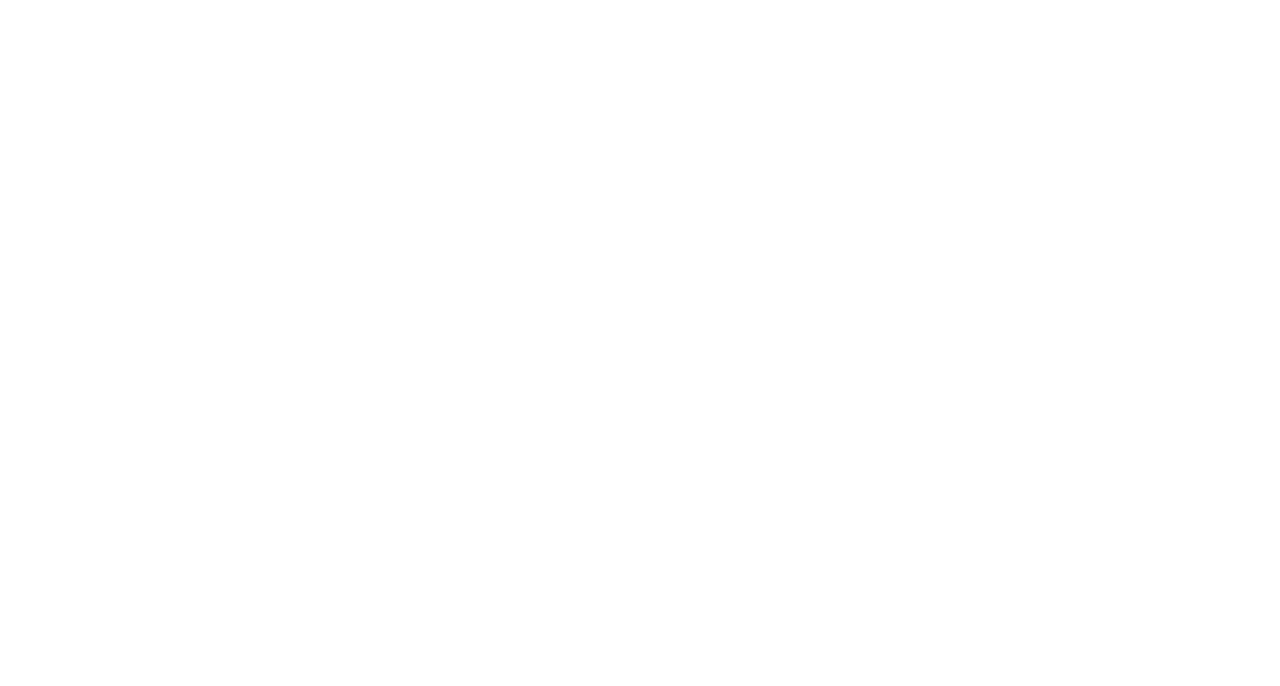
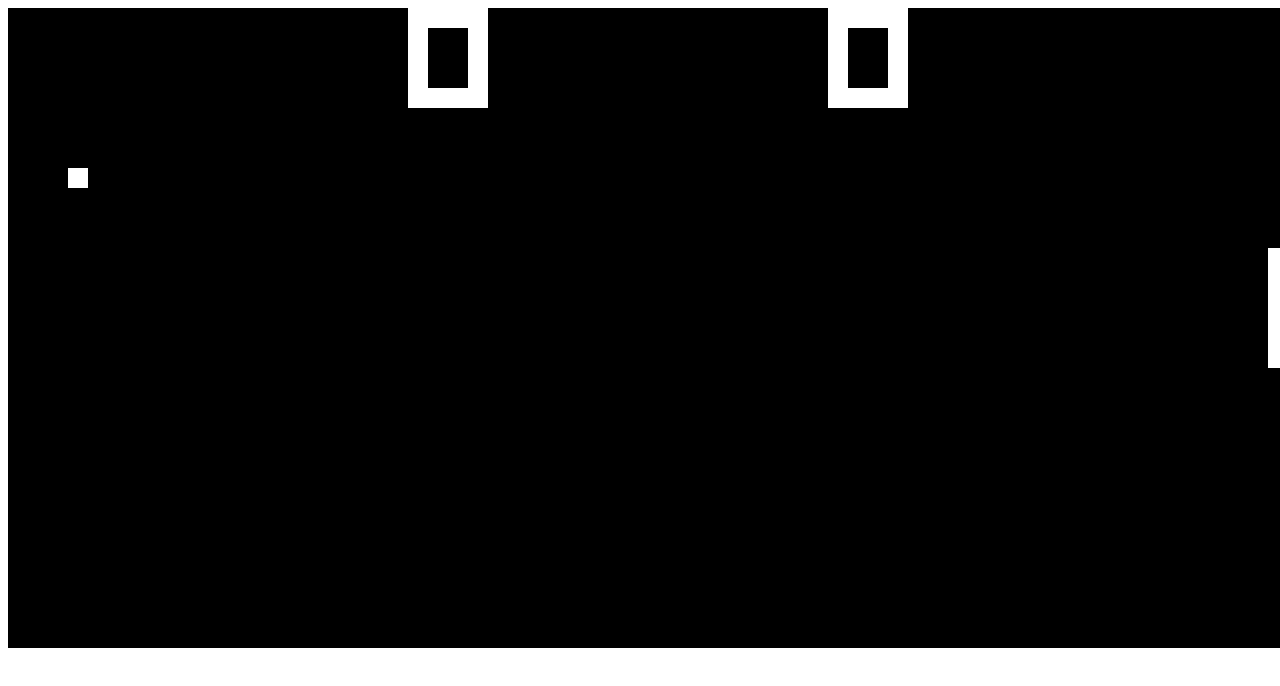
Before and after one commit to alanmacleod/chip8, a website built with webpack: page build/index.html in a window 1280 px wide. Built offline with nearby package versions, Linux system fonts and the light colour scheme.

Commit message:
Almost running. DOM rendering and scaling added. Processing now with requestAnimationFrame()

```diff
--- a/chip8.js
+++ b/chip8.js
@@ -4,16 +4,22 @@ import CPU                from './system/cpu/cpu';
 import RAM                from './system/ram';
 import Loader             from './util/loader';
 import GFX                from './system/gfx';
+import Renderer           from './dom/renderer';
+
+const BIOS_URL = "./bios.json";
 
 export default class Chip8 extends Base
 {
-  constructor()
+  constructor(displayElement)
   {
     super();
 
     this.ram = new RAM();
-    this.gfx = new GFX(this.ram);
-    this.cpu = new CPU(this.gfx);
+    this.gfx = new GFX(this.ram.data);
+    this.cpu = new CPU(this.gfx, this.ram);
+    this.renderer = new Renderer(displayElement, this.gfx.display, this.gfx.size(), 20);
+
+    this.loader = new Loader();
 
     this.ram.on('gpf', (function(data) {
       this.emit('error', data);
@@ -24,24 +30,40 @@ export default class Chip8 extends Base
       this.cpu._debug_dump_registers();
     }).bind(this));
 
+    this.gfx.on('changed', (function() {
+        this.renderer.Dirty();
+    }).bind(this));
+
     this.reset();
+    this._init_bios();
     this._executing = false;
   }
 
+  frame()
+  {
+    if (!this._executing) return;
+
+    for (let t=0; t<10; t++)
+    {
+      //if (!this._executing) return;
+       this.cpu.execute(
+         this.cpu.decode(
+           this.cpu.fetch()
+         )
+       );
+    }
+
+    this.renderer.Render();
+
+    window.requestAnimationFrame((this.frame).bind(this));
+  }
   poweron()
   {
     this._executing = true;
 
-    //TODO: requestAnimationFrame or setTimeout() here, "while()" locks-up browsers!
+    window.requestAnimationFrame((this.frame).bind(this));
 
-    while(this._executing)
-    {
-       this.cpu.execute(
-         this.cpu.decode(
-           this.cpu.fetch(this.ram)
-         )
-       );
-    }
+
   }
 
   halt()
@@ -52,11 +74,9 @@ export default class Chip8 extends Base
 
   load(url, callback)
   {
-    let l = new Loader();
+    console.log(`Fetching: '${url}'`);
 
-    console.log("Loading ROM: "+url);
-
-    l.load(url, (data) => {
+    this.loader.load(url, (data) => {
       console.log(`Loading title '${data.title}'`);
 
       let buffer = this._base64ToArrayBuffer(data.binary);
@@ -64,6 +84,24 @@ export default class Chip8 extends Base
 
       callback();
 
+    });
+  }
+
+  _init_bios()
+  {
+    // Load the "BIOS" characters into the protected area
+
+    this.loader.load(BIOS_URL, (bios_data) => {
+
+      let bytes = bios_data.bin.split(',');
+      let _data = new ArrayBuffer(bytes.length);
+      let data = new Uint8Array(_data);
+      let p = 0;
+
+      for (let charline of bytes)
+        data[p++] = (parseInt("0x"+charline, 16) & 0xff);
+
+      this.ram.blit(data, this.ram.getCharAddrBIOS());
     });
 
   }
@@ -83,8 +121,6 @@ export default class Chip8 extends Base
   {
     this.cpu.reset();
     this.ram.reset();
-
-
   }
 
 }
--- /dev/null
+++ b/dom/renderer.js
@@ -0,0 +1,62 @@
+
+
+export default class Renderer
+{
+  constructor(element, video, dimensions, scale=1)
+  {
+    this.element = element;
+    this.video = video;  // pixel buffer of the Chip8 system in bytes
+
+    this.scale = Math.floor(scale) || 1;
+
+    this.videodim = dimensions;
+    this.dim = {width: dimensions.width * this.scale, height: dimensions.height * this.scale };
+
+    this.renderContext = this.element.getContext("2d");
+
+    console.log(`Video size ${this.video.length} bytes, width: ${this.dim.width}, height: ${this.dim.height}`);
+    this.element.width = this.dim.width;
+    this.element.height = this.dim.height;
+
+    this.pixel_on = this.renderContext.createImageData(this.scale,this.scale);
+    let d  = this.pixel_on.data;
+    for (let o=0; o<scale*scale*4; o++)
+        d[o]   = 255;
+
+    this.pixel_off = this.renderContext.createImageData(this.scale,this.scale);
+    d  = this.pixel_off.data;
+    for (let o=0; o<scale*scale*4; o+=4)
+    {
+        d[o+0]   = 0;
+        d[o+1]   = 0;
+        d[o+2]   = 0;
+        d[o+3]   = 255;
+    }
+
+    this.dirty = false;
+  }
+
+  Dirty()
+  {
+    this.dirty = true;
+  }
+
+  Render()
+  {
+    if (!this.dirty) return;
+
+    var o = 0;
+    for (let y=0; y<this.videodim.height; y++)
+    {
+      for (let x=0; x<this.videodim.width; x++)
+      {
+        let v = this.video[o++];
+        let p = v ? this.pixel_on : this.pixel_off
+        this.renderContext.putImageData(p, this.scale*x, this.scale*y);
+      }
+    }
+    this.dirty = false;
+  }
+
+
+}
--- a/main.js
+++ b/main.js
@@ -1,10 +1,12 @@
 
 import Chip8 from './chip8';
 
-console.log("CHIP-8 Virtual Machine v0.1");
+console.log(`CHIP-8 Virtual Machine`);
 
+let canvas = document.getElementById('display');
+let c = new Chip8(canvas);
 
-let c = new Chip8();
+window.console = {log: function(){}}
 
 c.on('error', (data) => {
 
@@ -13,8 +15,8 @@ c.on('error', (data) => {
 
 })
 
-c.load('rom-json/pong.json', () => {    // insert the cartridge :)
+c.load('rom-json/pong.json', () => {    // insert the cartridge...
 
-    c.poweron();                        // switch it on!
+    c.poweron();                        // switch it on :)
 
 });
--- a/package.json
+++ b/package.json
@@ -1,11 +1,11 @@
 {
   "name": "chip8",
-  "version": "1.0.0",
+  "version": "0.0.1",
   "description": "",
   "main": "core.js",
   "scripts": {
     "olddev": "node ./build/bundle.js",
-    "dev": "webpack-dev-server --content-base build --inline"
+    "start": "webpack-dev-server --content-base build --inline"
   },
   "author": "",
   "license": "ISC",
--- a/system/bios.json
+++ /dev/null
@@ -1,3 +0,0 @@
-{
-  "bin": "this will contain base64 encoded string of bios data (chars etc)"
-}
--- a/system/cpu/cpu.js
+++ b/system/cpu/cpu.js
@@ -1,17 +1,25 @@
 
 import Base from '../../util/base';
 import {opcodes} from './opcodes';
+
+import DelayTimer         from '../timer-delay';
 
 const WORD_SIZE = 2; // 16-bit instruction
 const IP_INIT = 0x200; // = 512. Bytes 0-511 reserved for built-in interpreter
 
 export default class CPU extends Base
 {
-  constructor(gfx)
+  constructor(gfx, ram)
   {
     super();
     this._this = "CPU"; // for context debugging
     this.gfx = gfx;
+    this.ram = ram;
+
+    // I feel like this should be part of the Chip8() object/system instead of
+    // in here but the delay timer appears to be only accessed or used directly
+    // by the CPU so whatever
+    this.delayTimer = new DelayTimer();
 
     this.reg = {
       v: [],
@@ -38,9 +46,9 @@ export default class CPU extends Base
     this.reg._ip += WORD_SIZE;
   }
 
-  fetch(ram)
+  fetch()
   {
-    return ram.readWord(this.reg.ip);
+    return this.ram.readWord(this.reg.ip);
   }
 
   decode(instr)
--- /dev/null
+++ b/system/cpu/opcode-0x0.js
@@ -0,0 +1,24 @@
+
+let MAX_INSTR = 0xFF;
+let $_instr_0x0 = [];
+
+// probs a smarter way to do this but oh well
+for (var t=0; t<=MAX_INSTR; t++)
+  $_instr_0x0.push( $_instr_0x0_notimp );
+
+
+$_instr_0x0[0xEE] = function({major, minor}) // RET (stack.pop)
+{
+  let addr = this.stack.pop();
+  console.log(`-> STACK.pop()`);
+  console.log(`ret [0x${addr.toString(16)}]`);
+  this.reg._ip = addr;
+}
+
+
+export {$_instr_0x0};
+
+function $_instr_0x0_notimp({major, minor})
+{
+  this.fire('opcode', {error: `[ADDR 0x${this.reg.ip.toString(16)}] (M-0x0) Illegal instruction: 0x${major.toString(16)}${minor.toString(16)}`});
+}
--- /dev/null
+++ b/system/cpu/opcode-0xF.js
@@ -0,0 +1,55 @@
+
+let MAX_INSTR = 0x65;
+let $_instr_0xF = [];
+
+// probs a smarter way to do this but oh well
+for (var t=0; t<=MAX_INSTR; t++)
+  $_instr_0xF.push( $_instr_0xF_notimp );
+
+$_instr_0xF[0x07] = function({major, minor}) // Fx07: read delay timer from Vx
+{
+  console.log(`mov v${(minor>>8)&0xf}, dt`);
+  this.reg.v[(minor>>8)&0xf] = this.delayTimer.get();
+}
+
+$_instr_0xF[0x15] = function({major, minor}) // Fx15: set delay timer from Vx
+{
+  console.log(`mov dt, v${(minor>>8)&0xf}`);
+  this.delayTimer.set(this.reg.v[(minor>>8)&0xf]);
+
+}
+
+$_instr_0xF[0x29] = function({major, minor})
+{
+  console.log(`ld i, [[v${(minor>>8)&0xf}]]`);
+  let val = this.reg.v[(minor>>8)&0xf];
+  this.reg.i = this.ram.getCharAddrBIOS() + (this.ram.getCharSizeBIOS() * val);
+
+}
+
+$_instr_0xF[0x33] = function({major, minor}) // Fx33: bcd [i], Vx (store bcd of reg Vx at address reg i->i+2)
+{
+
+  console.log(`bcd [i], v${(minor>>8)&0xf}`);
+  let v = this.reg[(minor>>8)&0xf];
+  this.ram.data[this.reg.i+0] = Math.floor(v / 100);
+  this.ram.data[this.reg.i+1] = Math.floor((v % 100) / 10);
+  this.ram.data[this.reg.i+2] = (v % 10);
+}
+
+$_instr_0xF[0x65] = function({major, minor}) // Fx65: mov v0-vx, [i] (load numbers from reg.i into reg.v0 -> reg.vx)
+{
+  console.log(`mov v0..v${(minor>>8)&0xf}, [i]`);
+  for (var x=0, mx=(minor>>8)&0xf; x<=mx; x++)
+    this.reg.v[x] = this.ram.data[this.reg.i + x];
+
+  this.reg.i += x; // i = i + X + 1
+}
+
+
+export {$_instr_0xF};
+
+function $_instr_0xF_notimp({major, minor})
+{
+  this.fire('opcode', {error: `[ADDR 0x${this.reg.ip.toString(16)}] (M-0xF) Illegal instruction: 0x${major.toString(16)}${minor.toString(16)}`});
+}
--- a/system/cpu/opcodes.js
+++ b/system/cpu/opcodes.js
@@ -1,26 +1,55 @@
 
+import {$_instr_0x0} from './opcode-0x0.js';
 import {$_instr_0x8} from './opcode-0x8.js';
+import {$_instr_0xF} from './opcode-0xF.js';
 
 export let opcodes = [
-  notimp,  // 0x0???
-  notimp,  // 0x1???
+  function({major, minor})  // 0x0???
+  {
+    $_instr_0x0[minor & 0xff].call(this, {major, minor});
+  },
+
+  function({major, minor}) //0x1nnn: JMP nnn
+  {
+    console.log(`[${this.reg.ip}] jmp ${minor&0xfff}`);
+    this.reg._ip = minor&0xfff;
+    return true;
+  },
+
   function({major, minor}) // 0x2nnn: CALL nnn
   {
+    console.log(`-> STACK.push(0x${(this.reg.ip).toString(16)})`)
     this.stack.push(this.reg.ip);
     this.reg._ip = minor&0xfff;
     console.log(`call 0x${(minor&0xfff).toString(16)}`);
     return true;
   },
-  notimp,  // 0x3???
+
+  function({major, minor}) // 0x3XRR // jump next instr if vX == RR
+  {
+
+    console.log(`[${this.reg.ip}] jeq ${(minor>>8)&0xf}, ${minor&0xff}`);
+    if (this.reg.v[(minor>>8)&0xf] == (minor&0xff))
+    {
+      console.log(`-> IP += 2`);
+      this.reg._ip += 2;
+    }
+  },
+
   notimp,  // 0x4???
   notimp,  // 0x5???
-  function ({major, minor}) // 0x6xx
+
+  function ({major, minor}) // 0x6xnn  mov vx, nn
   {
     this.reg.v[(minor>>8)&0xf] = minor & 0xff;
     console.log(`mov v${((minor>>8)&0xf).toString(16)}, ${minor & 0xff}`);
   },
 
-  notimp,  // 0x7???
+  function({major, minor}) // 0x7xrr add vx, rr
+  {
+    console.log(`add v${(minor>>8)&0xf}, ${minor&0xff}`);
+    this.reg.v[(minor>>8)&0xf] += minor&0xff;
+  },
 
   function({major, minor}) // 0x8
   {
@@ -43,7 +72,10 @@ export let opcodes = [
     console.log(`drw ${r.v[(m>>8)&0xf]}, ${r.v[(m>>4)&0xf]}, ${m&0xf}`);
   },
   notimp,  // 0xE???
-  notimp   // 0xF???
+  function({major, minor})  // 0xFx??
+  {
+    $_instr_0xF[minor & 0xff].call(this, {major, minor});
+  }
 ];
 
 
--- a/system/gfx.js
+++ b/system/gfx.js
@@ -12,39 +12,64 @@ export default class GFX extends Base
     this._display = new ArrayBuffer (WIDTH * HEIGHT);
     this.display = new Uint8Array(this._display);
     this.ram = ram;
+
+  }
+
+  size()
+  {
+    return {width: WIDTH, height: HEIGHT};
   }
 
   draw(i, sx, sy, height)
   {
     let o = (sy * WIDTH) + sx;    // address of display coords
-    let d = WIDTH - SPRITE_WIDTH; // offset delta increment
+    let d = (WIDTH - SPRITE_WIDTH); // offset delta increment
     let s = i;                    // address of sprite in RAM
     let collision = 0;
+
+    //console.log(`Drawing sprite at ${sx}, ${sy}, offset = ${o}`);
 
     for (let y=0; y<height; y++)
     {
       let bit_row = this.ram[s++];
-
       let pixel, xor_pixel;
-      for (let x=SPRITE_WIDTH; x>=0; x--)
+      for (let x=SPRITE_WIDTH-1; x>=0; x--)
       {
         pixel = ((bit_row >> x) & 0x1);    //TODO: *MUST* be a smarter way to write this!!
-        xor_pixel = this.ram[o] ^ pixel;
-        this.ram[o++] = xor_pixel;
+        xor_pixel = this.display[o] ^ pixel;
+        this.display[o++] = xor_pixel;
         if (xor_pixel!=pixel) collision = 1;
       }
       o += d;
     }
 
-    this.fire('update');
+    // below, debug, write out contents of display to console in a wid * hei grid
+    // for (var y=0; y<HEIGHT; y++)
+    // {
+    //   var st = "";
+    //   if (y < 10) st += "y 0"+y+":"; else st+= "y "+y+":";
+    //   for (var x=0; x<WIDTH; x++)
+    //   {
+    //       st += this.display[(y * WIDTH)+x] ? "1" : "0"
+    //   }
+    //   console.log(st);
+    // }
+
+    this.fire('changed');
 
     return collision;
   }
 
+  // _set_pixel(x, y, v)
+  // {
+  //   let offs = (y*WIDTH)+x;
+  //   this.display[offs] = v;
+  // }
+
   clear()
   {
     this.display.fill(0);
-    this.fire('update');
+    this.fire('changed');
   }
 
 }
--- a/system/ram.js
+++ b/system/ram.js
@@ -1,11 +1,15 @@
 
 import Base from '../util/base';
+
+const BIOS_CHAR_BASE_ADDR = 0x0;
+const BIOS_CHAR_SIZE = 5;
 
 export default class RAM extends Base
 {
   constructor()
   {
     super();
+    this._this = "RAM";
     this._data = new ArrayBuffer(0x1000);
     this.data = new Uint8Array(this._data);
   }
@@ -13,6 +17,16 @@ export default class RAM extends Base
   reset()
   {
     //this.data = new Array(0x1000).fill(0);
+  }
+
+  getCharAddrBIOS()
+  {
+    return BIOS_CHAR_BASE_ADDR;
+  }
+
+  getCharSizeBIOS()
+  {
+    return BIOS_CHAR_SIZE;
   }
 
   readByte(addr)
@@ -42,6 +56,7 @@ export default class RAM extends Base
 
   blit(typedArray, toAddr)
   {
+    // Bypass address validation here so we can blit the bios into place
     this.data.set(typedArray, toAddr);
   }
 
--- /dev/null
+++ b/system/timer-delay.js
@@ -0,0 +1,52 @@
+
+const FREQUENCY = 1000/60; // 60Hz
+
+export default class DelayTimer
+{
+  constructor()
+  {
+    this.counter = 0;
+    this._timerId = null;
+    //this._startTime = 0;
+  }
+
+  set(value)
+  {
+    //this._startTime = (new Date()).getTime();
+    this.counter = value & 0xff;
+    this._start();
+  }
+
+  get(value)
+  {
+    //console.log(`-> DELAY.get() [=${this.counter}]`)
+    return this.counter;
+  }
+
+  _start()
+  {
+    if (this._timerId) return; //already running
+    if (window.setInterval)
+    {
+      this._timerId = window.setInterval(() =>{
+        //console.log("COUNTING DOWN: "+this.counter);
+        this.counter--;
+        if (this.counter == 0) {
+          //console.log("Stopping...", this._stop, this._timerId);
+          this._stop();
+        }
+      }, FREQUENCY);
+    }
+  }
+
+  _stop()
+  {
+    // var e = (new Date()).getTime() - this._startTime;
+    // console.log("Took "+e+" ms");
+    if (window.clearInterval && this._timerId)
+    {
+      window.clearInterval(this._timerId);
+      this._timerId = null;
+    }
+  }
+}
--- a/util/loader.js
+++ b/util/loader.js
@@ -13,8 +13,8 @@ export default class Loader
 
     xmlhttp.onreadystatechange = function() {
         if (this.readyState == 4 && this.status == 200) {
-            var myArr = JSON.parse(this.responseText);
-            fn(myArr);
+            var json = JSON.parse(this.responseText);
+            fn(json);
         }
     };
 
```
Also changed, not shown: build/bios.json (added), build/bundle.js, build/index.html.
